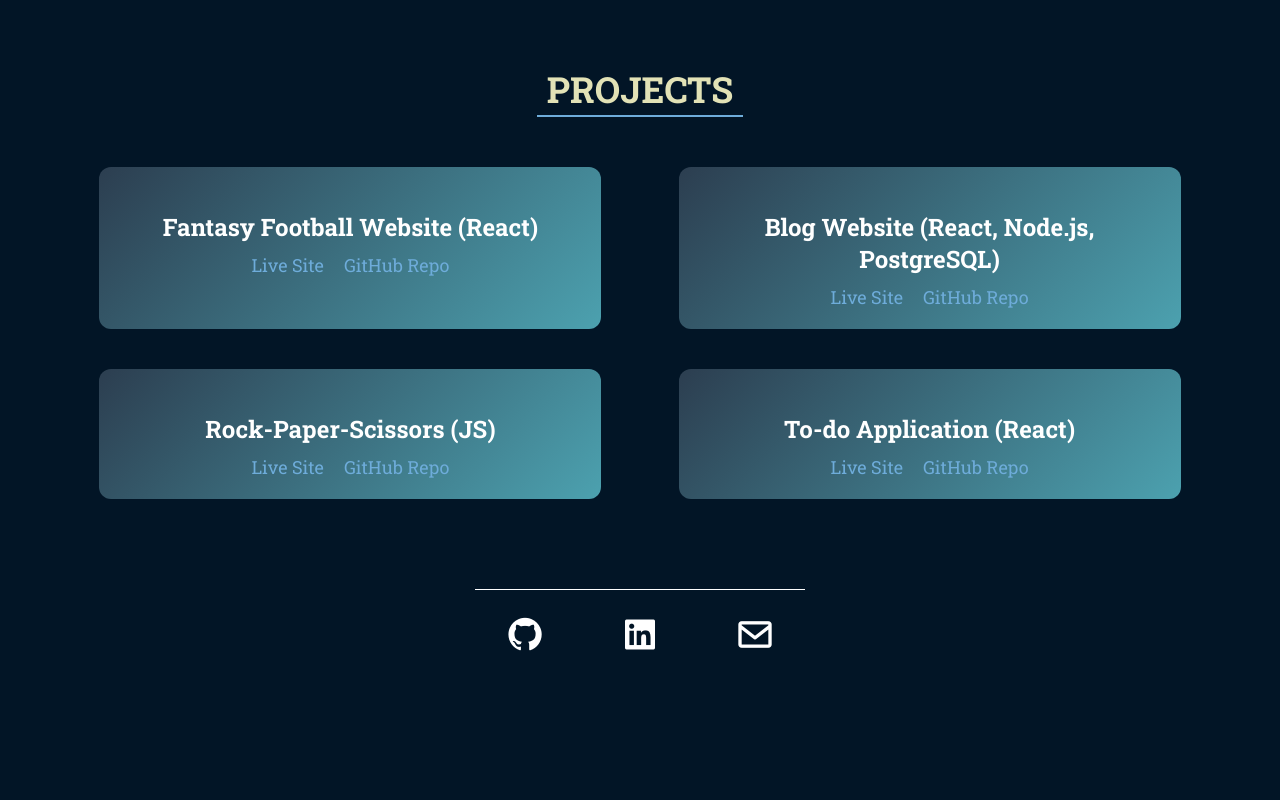
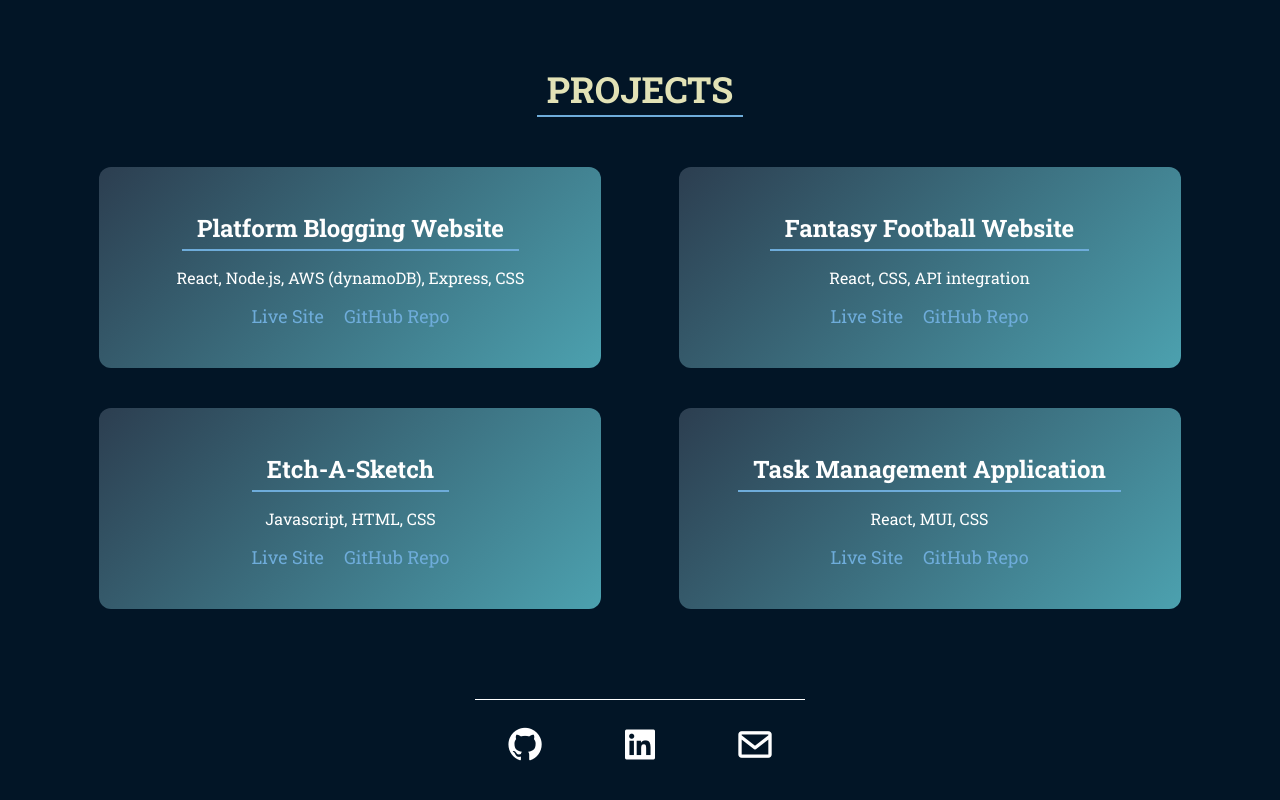
Before and after one commit to rymbowman/rymbowman.github.io, a React (Vite) app: page / in a window 1280 px wide. Shown: the part 1644-2444 px from the top of the page. Before the commit the page ends 2386 px from the top, so only its background shows below. Built offline with nearby package versions, Linux system fonts and the light colour scheme.

Commit message:
add description key to projects array and update styling on project tiles

```diff
--- a/src/components/projects/Projects.css
+++ b/src/components/projects/Projects.css
@@ -17,7 +17,7 @@
   padding: 2.5px 10px;
 }
 
-.projects-tileContainer {
+.tile-container {
   display: flex;
   justify-content: space-evenly;
   flex-wrap: wrap;
@@ -26,17 +26,27 @@
 
 .project-tile {
   background: linear-gradient(135deg, #2c3e50, #4ca1af);
-  padding: 20px;
+  padding: 40px 20px;
   border-radius: 12px;
   color: white;
   text-align: center;
   transition: transform 0.2s;
   width: 40%;
+  display: flex;
+  flex-direction: column;
+  align-items: center;
 }
 
 .project-title {
   font-size: 24px;
-  margin-bottom: 10px;
+  border-bottom: 2px solid #6eacda;
+  padding: 5px 15px;
+  margin: 0;
+}
+
+.project-description {
+  font-size: 16px;
+  font-weight: normal;
 }
 
 .project-links {
--- a/src/components/projects/Projects.jsx
+++ b/src/components/projects/Projects.jsx
@@ -10,28 +10,34 @@ const Projects = () => {
 
   const projects = [
     {
+      id: "blog-website",
+      link: "https://platform-blogging-app.onrender.com/",
+      githubLink: [
+        "https://github.com/rymbowman/Blog-App-Client, https://github.com/rymbowman/Blog-App-Api",
+      ],
+      title: "Platform Blogging Website",
+      description: "React, Node.js, AWS (dynamoDB), Express, CSS",
+    },
+    {
       id: "fantasy-football",
       link: "https://fantasy-football-website.onrender.com",
       githubLink: "https://github.com/rymbowman/Fantasy-Football-Website",
-      title: "Fantasy Football Website (React)",
+      title: "Fantasy Football Website",
+      description: "React, CSS, API integration",
     },
     {
-      id: "blog-website",
+      id: "Etch-A-Sketch",
       link: "",
-      githubLink: "",
-      title: "Blog Website (React, Node.js, PostgreSQL)",
-    },
-    {
-      id: "rock-paper-scissors",
-      link: "",
-      githubLink: "",
-      title: "Rock-Paper-Scissors (JS)",
+      githubLink: "https://github.com/rymbowman/Etch-A-Sketch-Final-Project",
+      title: "Etch-A-Sketch",
+      description: "Javascript, HTML, CSS",
     },
     {
       id: "todo-app",
       link: "",
       githubLink: "",
-      title: "To-do Application (React)",
+      title: "Task Management Application",
+      description: "React, MUI, CSS",
     },
   ];
 
@@ -40,10 +46,11 @@ const Projects = () => {
       <h2 id="projects-title" data-aos="fade-in">
         Projects
       </h2>
-      <div className="projects-tileContainer" data-aos="fade-in">
+      <div className="tile-container" data-aos="fade-in">
         {projects.map((project) => (
           <div key={project.id} className="project-tile">
             <h3 className="project-title">{project.title}</h3>
+            <p className="project-description">{project.description}</p>
             <div className="project-links">
               <a href={project.link} target="_blank" rel="noopener noreferrer">
                 Live Site
```
